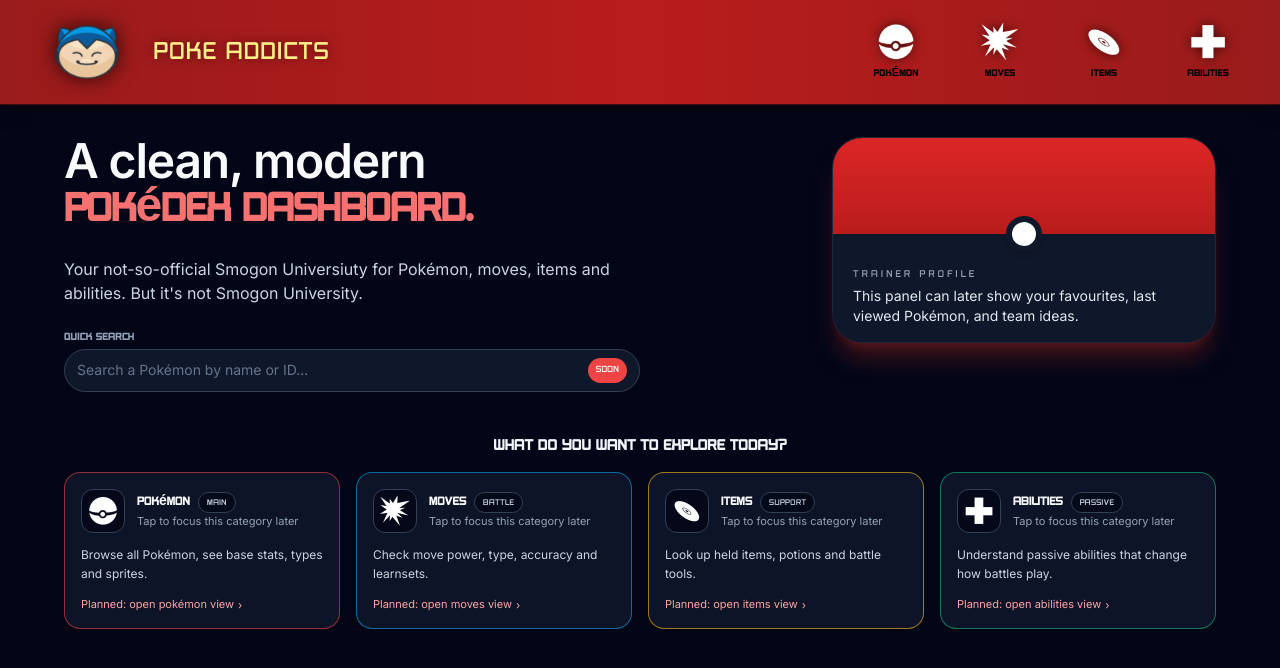
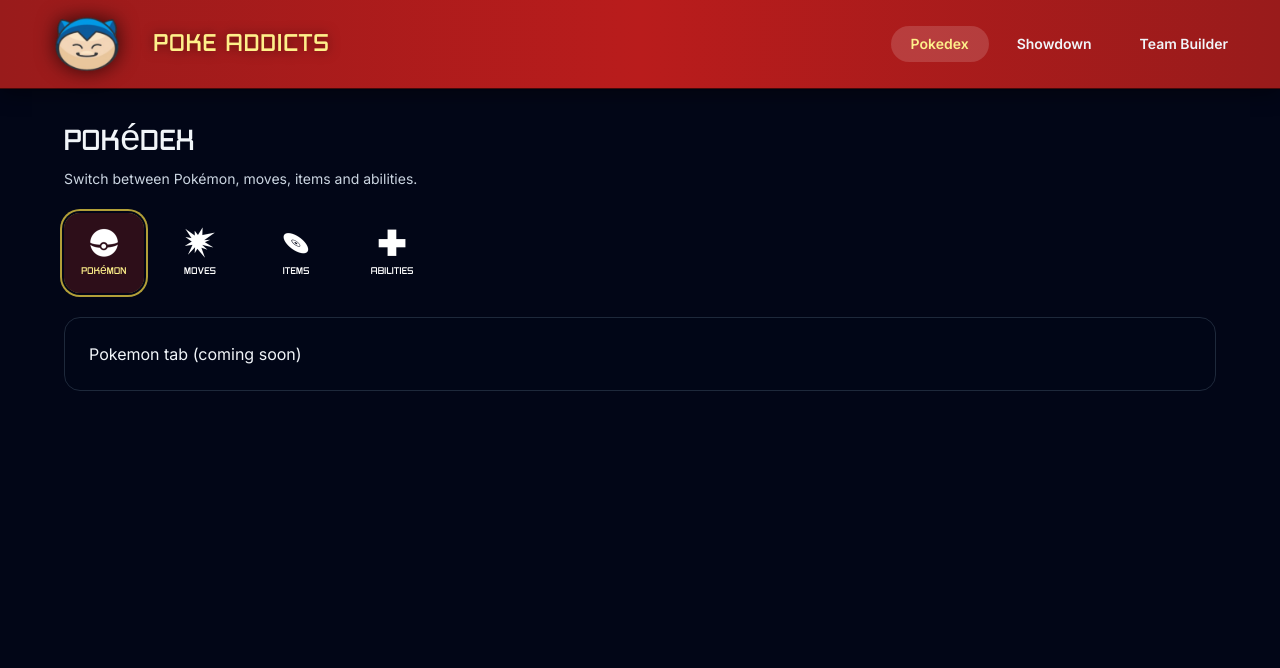
Before and after one commit to OwenNyo/Pokedex, a React (Vite) app: page /pokedex/pokemon in a window 1280 px wide. Shown: the top 668 px of the page. Built offline with nearby package versions, Linux system fonts and the light colour scheme.

Commit message:
Feature<Tabs,Layout>
Made a global navbar with Pokedex, Showdown, Teambuilder.

Made a Pokedex Page with PokedexTabs(Navigation Component) & Tabs (Content component)

Integrated React Router for better routing to various pages.

```diff
--- a/src/App.jsx
+++ b/src/App.jsx
@@ -1,12 +1,38 @@
-import Layout from "./components/layout/Layout";
+import { BrowserRouter, Routes, Route, Navigate } from "react-router-dom";
+
+import LandingLayout from "./components/layout/LandingLayout";
+import PokedexPage from "./pages/PokedexPage";
 import HomePage from "./pages/HomePage";
+import TeamBuilderPage from "./pages/TeamBuilderPage";
 
-function App() {
+import PokemonTab from "./components/pokemon/PokemonTab";
+import MovesTab from "./components/pokemon/MovesTab";
+import ItemsTab from "./components/pokemon/ItemsTab";
+import AbilitiesTab from "./components/pokemon/AbilitiesTab";
+
+
+export default function App() {
   return (
-    <Layout>
-      <HomePage />
-    </Layout>
+    <BrowserRouter>
+      <LandingLayout>
+        <Routes>
+          <Route path="/" element={<HomePage />} />
+
+          {/* Pokedex with nested tabs */}
+          <Route path="/pokedex" element={<PokedexPage />}>
+            <Route index element={<Navigate to="pokemon" replace />} />
+            <Route path="pokemon" element={<PokemonTab />} />
+            <Route path="moves" element={<MovesTab />} />
+            <Route path="items" element={<ItemsTab />} />
+            <Route path="abilities" element={<AbilitiesTab />} />
+          </Route>
+
+          {/* Teambuilder */}
+          <Route path="/team-builder" element={<TeamBuilderPage />} />
+
+          <Route path="*" element={<Navigate to="/" replace />} />
+        </Routes>
+      </LandingLayout>
+    </BrowserRouter>
   );
 }
-
-export default App;
--- /dev/null
+++ b/src/components/layout/LandingLayout.jsx
@@ -0,0 +1,10 @@
+import LandingNavbar from "./LandingNavbar";
+
+export default function LandingLayout({ children }) {
+  return (
+    <div className="min-h-screen w-full bg-slate-950 text-slate-100">
+      <LandingNavbar />
+      <main className="w-full">{children}</main>
+    </div>
+  );
+}
--- /dev/null
+++ b/src/components/layout/LandingNavbar.jsx
@@ -0,0 +1,44 @@
+import { NavLink } from "react-router-dom";
+import snorlaxLogo from "../../assets/snorlax_logo.png";
+
+export default function LandingNavbar() {
+  const tabs = [
+    { label: "Pokedex", to: "/pokedex" },
+    { label: "Showdown", to: "/showdown" },
+    { label: "Team Builder", to: "/team-builder" },
+  ];
+
+  return (
+    <header className="w-full bg-gradient-to-r from-red-800 via-red-700 to-red-800 border-b border-red-950 shadow-[0_4px_20px_rgba(0,0,0,0.45)]">
+      <div className="w-full flex items-center justify-between px-8 py-3">
+        <NavLink to="/" className="flex items-center gap-3 h-16">
+          <img
+            src={snorlaxLogo}
+            alt="Snorlax Logo"
+            className="h-16 w-auto object-contain drop-shadow-[0_0_10px_rgba(0,0,0,0.7)]"
+          />
+          <span className="font-burger text-3xl text-yellow-200 tracking-wide drop-shadow-[0_0_6px_rgba(0,0,0,0.5)]">
+            Poke Addicts
+          </span>
+        </NavLink>
+
+        <nav className="flex items-center gap-2">
+          {tabs.map((t) => (
+            <NavLink
+              key={t.to}
+              to={t.to}
+              className={({ isActive }) =>
+                `
+                px-5 py-2 rounded-full text-sm font-semibold transition
+                ${isActive ? "bg-white/15 text-yellow-200" : "text-slate-100 hover:text-yellow-200 hover:bg-white/10"}
+                `
+              }
+            >
+              {t.label}
+            </NavLink>
+          ))}
+        </nav>
+      </div>
+    </header>
+  );
+}
--- a/src/components/layout/Layout.jsx
+++ /dev/null
@@ -1,12 +0,0 @@
-import Navbar from "./Navbar";
-
-export default function Layout({ children }) {
-  return (
-    <div className="min-h-screen w-full bg-slate-950 text-slate-100">
-      <Navbar />
-      <main className="w-full">
-        {children}
-      </main>
-    </div>
-  );
-}
--- a/src/components/layout/Navbar.jsx
+++ /dev/null
@@ -1,93 +0,0 @@
-// src/components/layout/Navbar.jsx
-import snorlaxLogo from "../../assets/snorlax_logo.png";
-import pokemonImg from "../../assets/pokemon.png";
-import movesImg from "../../assets/moves.png";
-import itemsImg from "../../assets/items.png";
-import abilitiesImg from "../../assets/abilities.png";
-
-export default function Navbar() {
-  const navItems = [
-    { label: "Pokémon", img: pokemonImg },
-    { label: "Moves", img: movesImg },
-    { label: "Items", img: itemsImg },
-    { label: "Abilities", img: abilitiesImg },
-  ];
-
-  return (
-    <header className="w-full bg-gradient-to-r from-red-800 via-red-700 to-red-800 border-b border-red-950 shadow-[0_4px_20px_rgba(0,0,0,0.45)]">
-      <div className="w-full flex items-center justify-between px-8 py-3">
-        {/* LEFT: Snorlax logo + title */}
-        <div className="flex items-center gap-3 h-16">
-          <img
-            src={snorlaxLogo}
-            alt="Snorlax Logo"
-            className="h-16 w-auto object-contain drop-shadow-[0_0_10px_rgba(0,0,0,0.7)] hover:scale-105 hover:drop-shadow-[0_0_14px_rgba(255,255,255,0.4)] transition-transform duration-200"
-          />
-          <span className="font-burger text-3xl text-yellow-200 drop-shadow-[0_0_6px_rgba(0,0,0,0.5)] tracking-wide ">
-            Poke Addicts
-          </span>
-        </div>
-
-        {/* RIGHT: interactive nav icons */}
-        <nav className="flex items-center gap-6">
-          {navItems.map((item) => (
-            <button
-              key={item.label}
-              className="
-                font-burger
-                group relative
-                flex flex-col items-center justify-center
-                w-20 h-20
-                rounded-2xl
-                bg-transparent
-                hover:bg-red-900/35
-                hover:ring-2 hover:ring-yellow-300/70 hover:ring-offset-2 hover:ring-offset-red-800
-                transition-all duration-200 ease-out
-              "
-              style={{ background: "transparent" }}
-            >
-              {/* Icon */}
-              <img
-                src={item.img}
-                alt={item.label}
-                className="
-                  h-10 w-10 object-contain
-                  drop-shadow-[0_0_6px_rgba(0,0,0,0.6)]
-                  transition-transform duration-200
-                  group-hover:scale-110
-                  group-hover:-translate-y-1
-                  group-hover:drop-shadow-[0_0_14px_rgba(255,255,255,0.85)]
-                "
-              />
-
-              {/* Label */}
-              <span
-                className="
-                  text-[11px] mt-1 font-semibold tracking-wide text-black
-                  transition-all duration-200 uppercase
-                  group-hover:text-yellow-200
-                  group-hover:tracking-[0.2em]
-                "
-              >
-                {item.label}
-              </span>
-
-              {/* Energy bar / indicator */}
-              <span
-                className="
-                  pointer-events-none
-                  absolute bottom-1
-                  h-[3px] w-0
-                  rounded-full bg-yellow-300
-                  shadow-[0_0_10px_rgba(250,204,21,0.8)]
-                  transition-all duration-200
-                  group-hover:w-10
-                "
-              />
-            </button>
-          ))}
-        </nav>
-      </div>
-    </header>
-  );
-}
--- /dev/null
+++ b/src/components/pokemon/AbilitiesTab.jsx
@@ -0,0 +1,3 @@
+export default function AbilitiesTab() {
+  return <div className="p-6 text-slate-100">Abilities tab (coming soon)</div>;
+}
--- /dev/null
+++ b/src/components/pokemon/ItemsTab.jsx
@@ -0,0 +1,3 @@
+export default function ItemsTab() {
+  return <div className="p-6 text-slate-100">Items tab (coming soon)</div>;
+}
--- /dev/null
+++ b/src/components/pokemon/MovesTab.jsx
@@ -0,0 +1,3 @@
+export default function MovesTab() {
+  return <div className="p-6 text-slate-100">Moves tab (coming soon)</div>;
+}
--- /dev/null
+++ b/src/components/pokemon/PokedexTabs.jsx
@@ -0,0 +1,39 @@
+import { NavLink } from "react-router-dom";
+import pokemonImg from "../../assets/pokemon.png";
+import movesImg from "../../assets/moves.png";
+import itemsImg from "../../assets/items.png";
+import abilitiesImg from "../../assets/abilities.png";
+
+function Tab({ to, label, img }) {
+  return (
+    <NavLink to={to}>
+      {({ isActive }) => (
+        <div
+          className={`
+            font-burger group relative flex flex-col items-center justify-center
+            w-20 h-20 rounded-2xl transition-all duration-200
+            ${isActive
+              ? "bg-red-900/35 ring-2 ring-yellow-300/70 ring-offset-2 ring-offset-slate-950"
+              : "hover:bg-red-900/35"}
+          `}
+        >
+          <img src={img} alt={label} className="h-8 w-8" />
+          <span className={`${isActive ? "text-yellow-200" : "text-white"} text-xs mt-1`}>
+            {label}
+          </span>
+        </div>
+      )}
+    </NavLink>
+  );
+}
+
+export default function PokedexTabs() {
+  return (
+    <div className="flex items-center gap-4">
+      <Tab to="/pokedex/pokemon" label="Pokémon" img={pokemonImg} />
+      <Tab to="/pokedex/moves" label="Moves" img={movesImg} />
+      <Tab to="/pokedex/items" label="Items" img={itemsImg} />
+      <Tab to="/pokedex/abilities" label="Abilities" img={abilitiesImg} />
+    </div>
+  );
+}
--- /dev/null
+++ b/src/components/pokemon/PokemonTab.jsx
@@ -0,0 +1,3 @@
+export default function PokemonTab() {
+  return <div className="p-6 text-slate-100">Pokemon tab (coming soon)</div>;
+}
--- /dev/null
+++ b/src/pages/PokedexPage.jsx
@@ -0,0 +1,24 @@
+import { Outlet } from "react-router-dom";
+import PokedexTabs from "../components/pokemon/PokedexTabs";
+
+export default function PokedexPage() {
+  return (
+    <div className="w-full px-6 lg:px-16 py-8 space-y-6">
+      {/* Title */}
+      <div className="text-left space-y-2">
+        <h1 className="font-burger text-4xl text-slate-100">Pokédex</h1>
+        <p className="text-sm text-slate-300">
+          Switch between Pokémon, moves, items and abilities.
+        </p>
+      </div>
+
+      {/* Tabs */}
+      <PokedexTabs />
+
+      {/* Content */}
+      <div className="rounded-2xl border border-slate-800 bg-slate-950/40 overflow-hidden">
+        <Outlet />
+      </div>
+    </div>
+  );
+}
--- /dev/null
+++ b/src/pages/TeamBuilderPage.jsx
@@ -0,0 +1,3 @@
+export default function TeamBuilderPage() {
+  return <div className="p-8 text-slate-100">Team Builder page (coming soon)</div>;
+}
```
